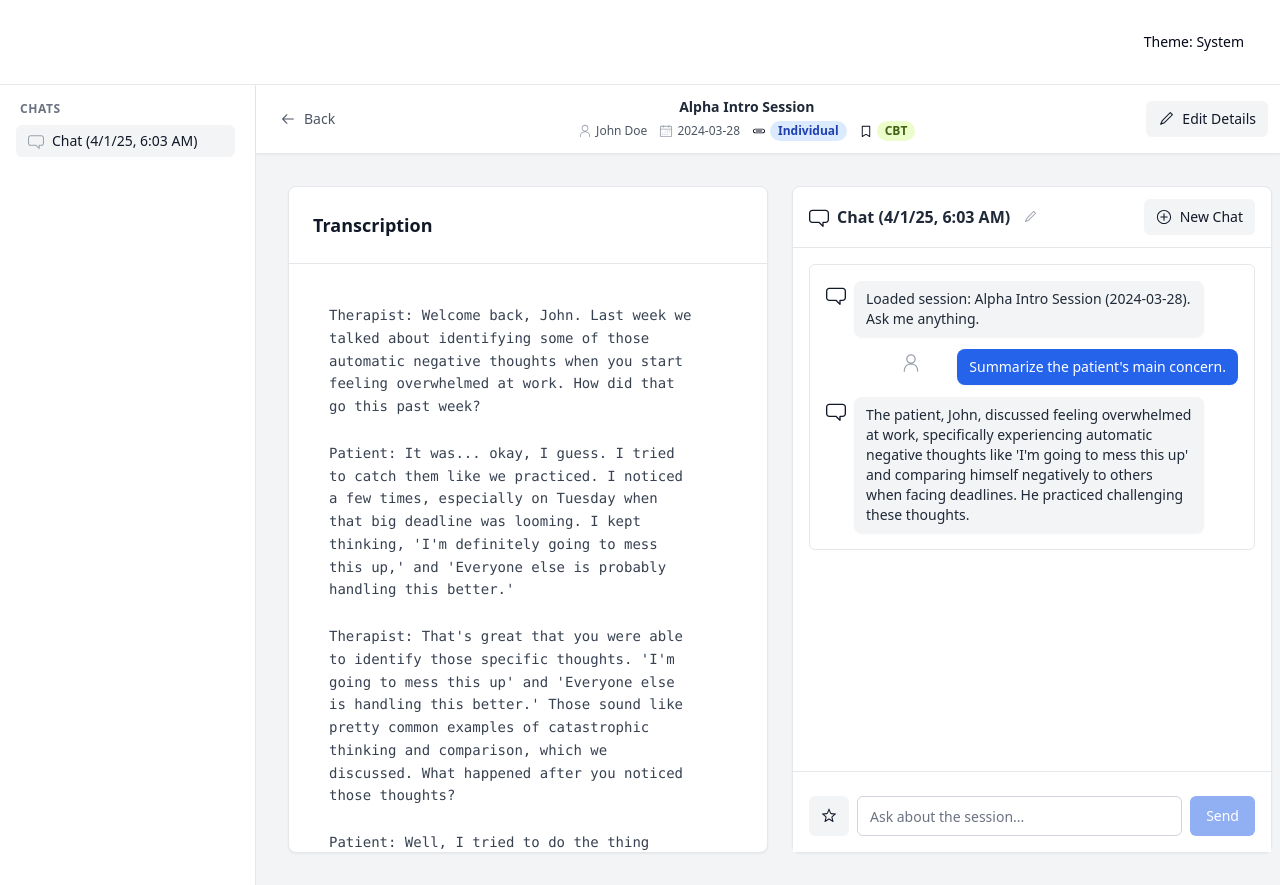
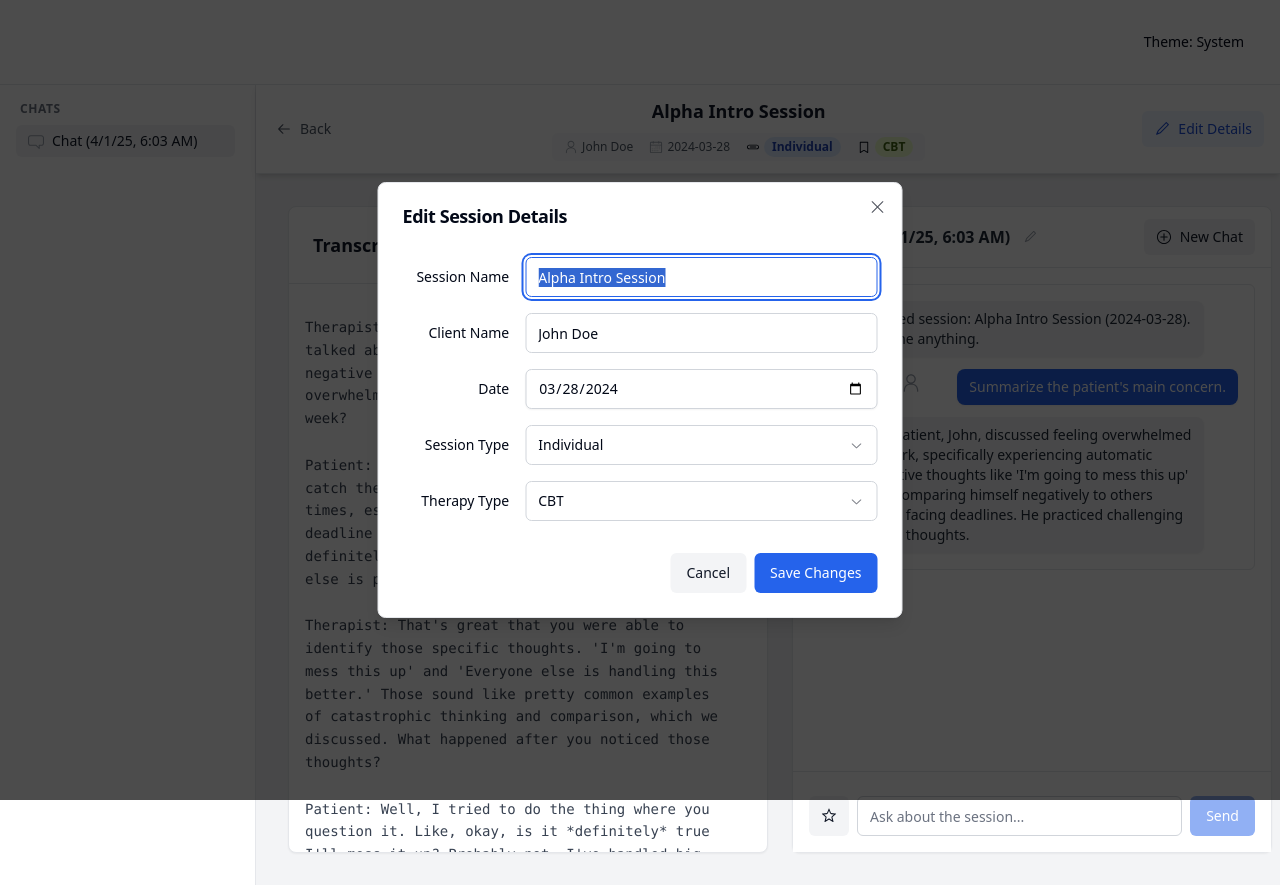
Before and after one commit to radekstepan/therascript, a React app in the folder ui/: page /sessions/1/chats/1700000000001 in a window 1280 px wide. Both pictures are taken after a click on the button "Edit Details". Built offline with nearby package versions, Linux system fonts and the light colour scheme.

Commit message:
fix: show edit dialog again

```diff
--- a/ui/src/components/SessionView.tsx
+++ b/ui/src/components/SessionView.tsx
@@ -141,7 +141,6 @@ useEffect(() => {
 // Handler to open the Edit Details modal and initialize state
 const handleOpenEditMetadataModal = () => {
   if (derivedSession) {
-        // Ensure state is fresh when opening modal
     setEditClientName(derivedSession.clientName || '');
     setEditSessionName(derivedSession.sessionName || derivedSession.fileName || '');
     setEditDate(derivedSession.date || '');
@@ -220,29 +219,43 @@ const renderHeaderDetail = (
 
 // --- Render Logic ---
 if (isLoading) {
-    return ( <div className="flex-grow flex items-center justify-center text-center p-10"> <Card className="max-w-sm mx-auto p-6"> <div className="flex justify-center mb-4"> <ReloadIcon className="h-8 w-8 animate-spin text-gray-400 dark:text-gray-500" /> </div> <p className="text-gray-600 dark:text-gray-300">Loading session data...</p> <Button onClick={handleNavigateBack} variant="secondary" className="mt-6 w-full"> Go Back </Button> </Card> </div> );
+  return (
+    <div className="flex-grow flex items-center justify-center text-center p-10">
+      <Card className="max-w-sm mx-auto p-6">
+        <div className="flex justify-center mb-4">
+          <ReloadIcon className="h-8 w-8 animate-spin text-gray-400 dark:text-gray-500" />
+        </div>
+        <p className="text-gray-600 dark:text-gray-300">Loading session data...</p>
+        <Button onClick={handleNavigateBack} variant="secondary" className="mt-6 w-full">Go Back</Button>
+      </Card>
+    </div>
+  );
 }
 if (!derivedSession) { return <Navigate to="/" replace />; }
 
 return (
-    <div className="flex flex-grow min-h-0 items-stretch h-screen"> {/* Constrain to viewport height */}
+  <div className="flex flex-grow min-h-0 items-stretch h-screen">
     <SessionSidebar />
 
     <main ref={scrollContainerRef} className="flex-grow flex flex-col min-w-0 bg-gray-100 dark:bg-gray-950">
       {/* Sticky Header */}
-        <div className="sticky top-0 z-10 flex-shrink-0 p-3 border-b border-gray-200 dark:border-gray-700 bg-white dark:bg-gray-900 shadow-sm flex items-center justify-between gap-4">
-          {/* Back Button */}
+      <div className="sticky top-0 z-10 flex-shrink-0 px-4 py-3 border-b border-gray-200 dark:border-gray-700 bg-white dark:bg-gray-900 shadow-md flex items-center justify-between gap-6">
         <div className="flex-shrink-0">
-            <Button onClick={handleNavigateBack} variant="ghost" size="sm" icon={ArrowLeftIcon} className="text-gray-600 dark:text-gray-400 hover:bg-gray-100 dark:hover:bg-gray-800">
+          <Button
+            onClick={handleNavigateBack}
+            variant="ghost"
+            size="sm"
+            icon={ArrowLeftIcon}
+            className="text-gray-600 dark:text-gray-400 hover:bg-gray-100 dark:hover:bg-gray-800 p-1"
+          >
             Back
           </Button>
         </div>
-          {/* Central Area: Session Name + Details */}
-          <div className="flex flex-col items-center text-center overflow-hidden flex-grow min-w-0 px-2">
-            <span className="truncate font-semibold text-sm text-gray-800 dark:text-gray-200" title={derivedSession.sessionName || derivedSession.fileName}>
+        <div className="flex flex-col items-center text-center flex-grow min-w-0 px-4">
+          <h1 className="truncate text-lg font-bold text-gray-900 dark:text-gray-100" title={derivedSession.sessionName || derivedSession.fileName}>
             {derivedSession.sessionName || derivedSession.fileName}
-            </span>
-            <div className="flex items-center flex-wrap justify-center gap-x-3 gap-y-1 mt-1">
+          </h1>
+          <div className="mt-2 flex flex-wrap justify-center gap-x-4 gap-y-2 bg-gray-50 dark:bg-gray-800/50 rounded-md py-1 px-3">
             {renderHeaderDetail(PersonIcon, derivedSession.clientName, "Client")}
             {renderHeaderDetail(CalendarIcon, derivedSession.date, "Date")}
             {renderHeaderDetail(BadgeIcon, derivedSession.sessionType, "Session Type", 'session')}
@@ -250,22 +263,29 @@ return (
           </div>
         </div>
         <div className="flex-shrink-0">
-            <Button variant="secondary" size="sm" icon={Pencil1Icon} onClick={handleOpenEditMetadataModal}>
+          <Button
+            variant="secondary"
+            size="sm"
+            icon={Pencil1Icon}
+            onClick={handleOpenEditMetadataModal}
+            disabled={!derivedSession}
+            className="bg-blue-50 hover:bg-blue-100 text-blue-700 dark:bg-blue-900/50 dark:hover:bg-blue-900 dark:text-blue-200"
+          >
             Edit Details
           </Button>
         </div>
       </div>
 
-        {/* Content Wrapper - Constrain height and enable flex */}
-        <div className="flex-grow flex flex-col lg:flex-row lg:space-x-6 space-y-6 lg:space-y-0 min-h-0 h-[calc(100vh-4rem)] p-4 md:p-6 lg:p-8">
+      {/* Content Wrapper */}
+      <div className="flex flex-col flex-grow min-h-0 lg:flex-row lg:space-x-6 p-4 md:p-6 lg:p-8">
         {/* Left Panel: Transcript */}
-          <div className="flex flex-col lg:w-1/2 lg:flex-shrink-0 min-h-0">
-            <Card className="flex flex-col flex-grow min-h-0">
+        <div className="flex flex-col lg:w-1/2 lg:flex-shrink-0 min-h-0 mb-6 lg:mb-0">
+          <Card className="flex flex-col h-full">
             <CardHeader className="mb-0 pb-2 flex-shrink-0">
               <h3 className="text-lg font-semibold">Transcription</h3>
             </CardHeader>
             <hr className="my-4 border-gray-200 dark:border-gray-700 flex-shrink-0" />
-              <CardContent className="pt-2 flex flex-col flex-grow min-h-0 overflow-y-auto">
+            <CardContent className="flex-grow overflow-y-auto p-0">
               <Transcription
                 session={derivedSession}
                 editTranscriptContent={editTranscriptContent}
@@ -278,15 +298,15 @@ return (
         {/* Right Panel: Chat */}
         <div className="flex flex-col lg:w-1/2 lg:flex-shrink-0 min-h-0">
           {activeChatId !== null ? (
-              <Card className="flex flex-col flex-grow min-h-0 p-0">
+            <Card className="flex flex-col h-full p-0">
               <ChatInterface />
             </Card>
           ) : derivedSession.chats && derivedSession.chats.length > 0 ? (
-              <Card className="flex flex-grow items-center justify-center text-center italic min-h-0">
+            <Card className="flex flex-grow items-center justify-center text-center italic h-full">
               <p className="text-gray-500 dark:text-gray-400">Select a chat from the sidebar to view it.</p>
             </Card>
           ) : (
-              <Card className="flex flex-grow items-center justify-center text-center italic min-h-0">
+            <Card className="flex flex-grow items-center justify-center text-center italic h-full">
               <p className="text-gray-500 dark:text-gray-400">No chats have been started for this session yet.</p>
             </Card>
           )}
@@ -296,8 +316,58 @@ return (
 
     {/* Edit Details Modal (unchanged) */}
     <Dialog open={isEditingMetadata} onOpenChange={setIsEditingMetadata}>
-        {/* ... (keep existing modal content) */}
+            <DialogContent className="sm:max-w-[525px]">
+                <DialogHeader>
+                    <DialogTitle>Edit Session Details</DialogTitle>
+                </DialogHeader>
+                <div className="grid gap-4 py-4">
+                    {/* Form fields remain the same */}
+                    <div className="grid grid-cols-4 items-center gap-4">
+                         <Label htmlFor="sessionNameEdit" className="text-right">Session Name</Label>
+                         <Input id="sessionNameEdit" value={editSessionName} onChange={(e) => setEditSessionName(e.target.value)} className="col-span-3" placeholder="e.g., Weekly Check-in" />
+                    </div>
+                    <div className="grid grid-cols-4 items-center gap-4">
+                        <Label htmlFor="clientNameEdit" className="text-right">Client Name</Label>
+                        <Input id="clientNameEdit" value={editClientName} onChange={(e) => setEditClientName(e.target.value)} className="col-span-3" placeholder="Client's Full Name"/>
+                    </div>
+                     <div className="grid grid-cols-4 items-center gap-4">
+                        <Label htmlFor="sessionDateEdit" className="text-right">Date</Label>
+                        <input id="sessionDateEdit" type="date" value={editDate} onChange={(e: React.ChangeEvent<HTMLInputElement>) => setEditDate(e.target.value)} required className="col-span-3" />
+                    </div>
+                    <div className="grid grid-cols-4 items-center gap-4">
+                        <Label htmlFor="sessionTypeEdit" className="text-right">Session Type</Label>
+                        <Select value={editType} onValueChange={setEditType}>
+                            <SelectTrigger id="sessionTypeEdit" className="col-span-3">
+                                <SelectValue placeholder="Select type..." />
+                            </SelectTrigger>
+                            <SelectContent>
+                                {SESSION_TYPES.map(type => (
+                                    <SelectItem key={type} value={type}>{type.charAt(0).toUpperCase() + type.slice(1)}</SelectItem>
+                                ))}
+                            </SelectContent>
+                        </Select>
+                    </div>
+                     <div className="grid grid-cols-4 items-center gap-4">
+                        <Label htmlFor="therapyTypeEdit" className="text-right">Therapy Type</Label>
+                        <Select value={editTherapy} onValueChange={setEditTherapy}>
+                            <SelectTrigger id="therapyTypeEdit" className="col-span-3">
+                                 <SelectValue placeholder="Select therapy..." />
+                            </SelectTrigger>
+                            <SelectContent>
+                                {THERAPY_TYPES.map(type => ( <SelectItem key={type} value={type}>{type}</SelectItem> ))}
+                            </SelectContent>
+                        </Select>
+                    </div>
+                </div>
+                <DialogFooter>
+                    <DialogClose asChild>
+                         <Button type="button" variant="secondary">Cancel</Button>
+                    </DialogClose>
+                    <Button type="button" onClick={handleSaveMetadataEdit}>Save Changes</Button>
+                </DialogFooter>
+            </DialogContent>
         </Dialog>
+
   </div>
 );
 }
```
Lines whose indentation alone changed are shown as unchanged.
